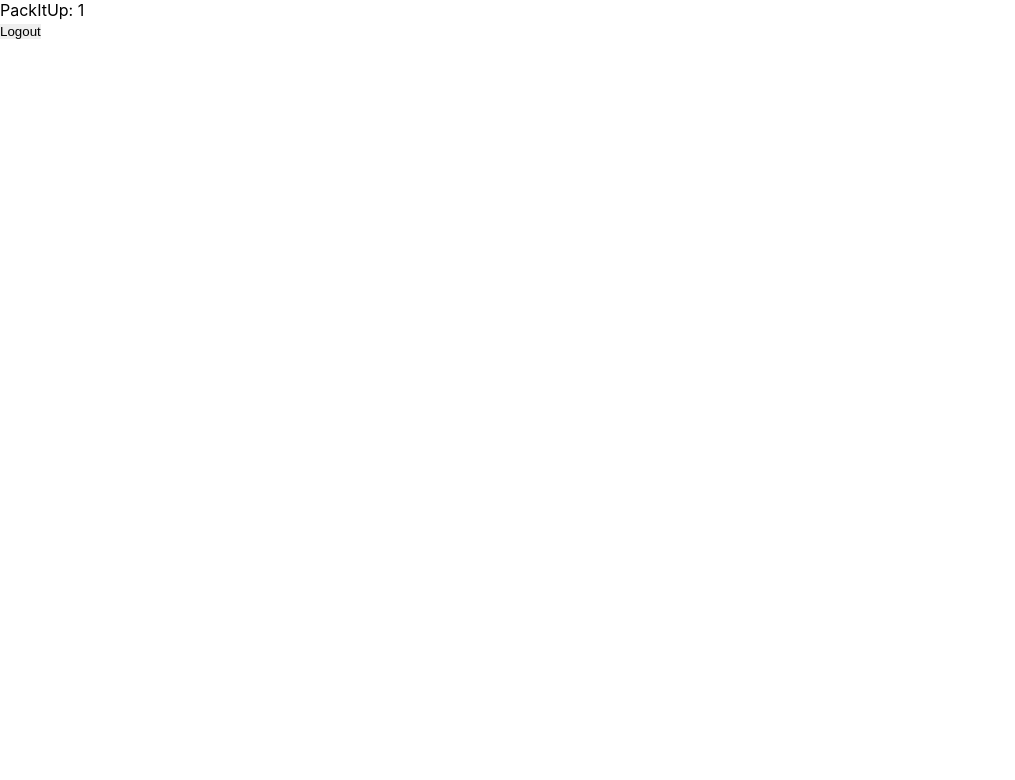
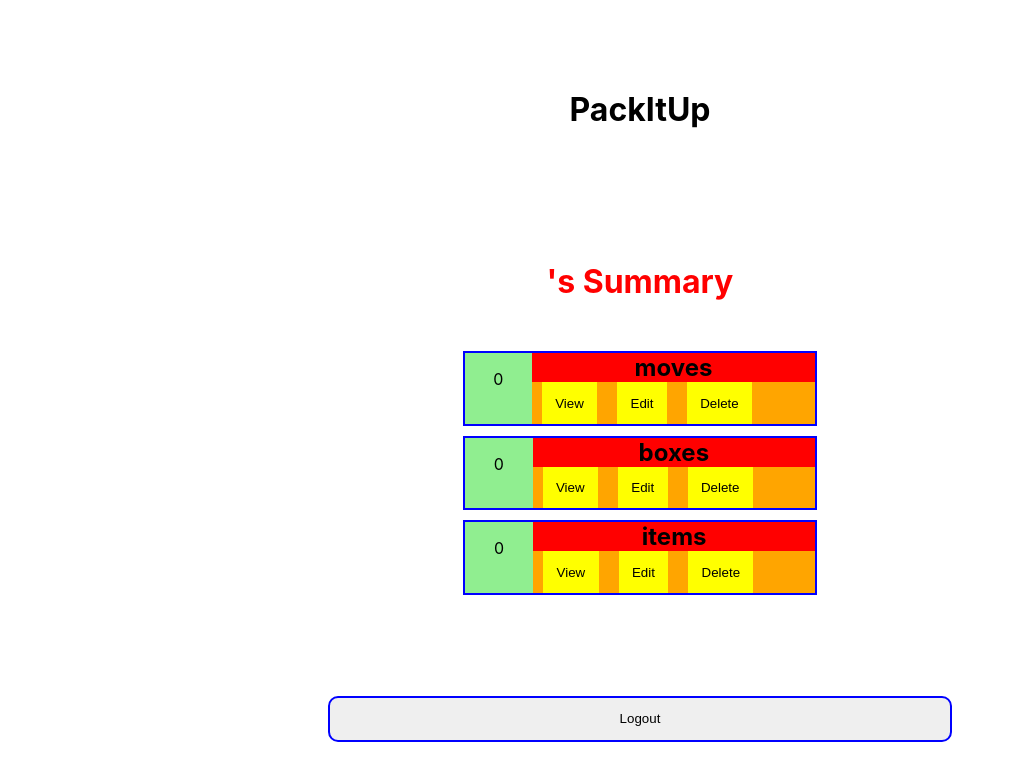
Before and after one commit to CheoR/pack-it-up, a React (Create React App) app: page /users in a window 1280 px wide. Shown: the top 780 px of the page, without its empty margins (0-1015 px from the left). Built offline with nearby package versions, Linux system fonts and the light colour scheme; no server answers; sample sign-in values are in the browser's storage.

Commit message:
feat: userpage automatically populates with summary of logged in user's moves, boxes, items

```diff
--- a/src/components/ApplicationViews.jsx
+++ b/src/components/ApplicationViews.jsx
@@ -1,7 +1,12 @@
 
 import React from "react"
 import { Route } from "react-router-dom"
-import { UserPage } from "./routes/users/UserPage"
+import { UserPage } from "./routes/userPages/UserPage"
+import { MoveProvider } from "./moves/MoveProvider"
+import { BoxProvider } from "./boxes/BoxProvider"
+import { ItemProvider } from "./items/ItemProvider"
+
+
 // import { Home } from "./Home"
 
 // import { CustomerList } from "./customer/CustomerList"
@@ -26,9 +31,11 @@ import { UserPage } from "./routes/users/UserPage"
 export const ApplicationViews = () => {
  return (
   <>
-    {/* <Route exact path="/users">
-      <UserPage />
-    </Route> */}
+    <Route exact path="/users">
+      <MoveProvider><BoxProvider><ItemProvider>
+        <UserPage />
+      </ItemProvider></BoxProvider></MoveProvider>
+    </Route>
 
    {/* Render the animal list when http://localhost:3000/locations */}
    {/* <LocationProvider> */}
--- a/src/components/PackItUp.jsx
+++ b/src/components/PackItUp.jsx
@@ -6,7 +6,7 @@ import { Register } from "./auth/Register";
 
 import { ApplicationViews } from "./ApplicationViews";
 import { LandingPage } from "./routes/landingPage/LandingPage"
-import { UserPage } from "./routes/users/UserPage";
+import { UserPage } from "./routes/userPages/UserPage";
 
 export const PackItUp = () => (
   <>
@@ -16,7 +16,8 @@ export const PackItUp = () => (
    return (
     <>
     { /* Components that are rendered when the user is authenticated go inside this React fragment */}
-    <UserPage />
+    {/* <UserPage /> */}
+    <ApplicationViews />
     </>
    )
   } else {
--- a/src/components/routes/users/UserPage.jsx
+++ b/src/components/routes/userPages/UserPage.jsx
@@ -1,11 +1,14 @@
 import React from "react"
+import { SummaryList } from "../../summary/SummaryList"
+import "./userPage.css"
 
 export const UserPage = () => {
  const loggedInUserId = parseInt(sessionStorage.getItem("app_user_id"))
+
  return (
   <main className="userPage">
-   <header className="userPage__header">PackItUp: { loggedInUserId }</header>
-   <section className="userPage__summary"></section>
+   <h1 className="userPage__header">PackItUp</h1>
+   <SummaryList loggedInUserId={loggedInUserId} />
    <button className="userPage__btn--logout">Logout</button>
   </main>
  )
--- /dev/null
+++ b/src/components/routes/userPages/userPage.css
@@ -0,0 +1,40 @@
+*,
+*::before,
+*::after {
+  margin: 0;
+  padding: 0;
+  border: 0;
+  box-sizing: border-box;
+  text-decoration: none;
+  list-style: none;
+  overflow-wrap: break-word;
+
+  /* border: 1px solid red; */
+}
+
+.userPage {
+  height: 100vh;
+  display: flex;
+  flex-direction: column;
+  justify-content: space-around;
+  align-items: center;
+}
+
+.userPage,
+.userPage__header,
+.userPage__btn--logout {
+  padding: 1em;
+}
+
+.userPage__header,
+.userPage__btn--logout {
+  text-align: center;
+}
+
+.userPage__btn--logout {
+  display: block;
+  /* margin: 10px auto; */
+  width: 50%;
+  border: 2px solid blue;
+  border-radius: 10px;
+}
--- /dev/null
+++ b/src/components/summary/Summary.jsx
@@ -0,0 +1,20 @@
+import React from "react"
+import { Link } from "react-router-dom"
+
+import "./summary.css"
+
+
+export const Summary = ({ data } ) => {
+
+ return (
+  <section className="summary">
+   <div className="summary__dataLength">{ data.collection.length }</div>
+   <div className="summary__buttons">
+    <h2 className="summary__moveType">{ data.type }</h2>
+    <Link to="/"><button className="summary__linkBtn--view" >View</button></Link>
+    <Link to="/"><button className="summary__linkBtn--edit" >Edit</button></Link>
+    <Link to="/"><button className="summary__linkBtn--delete" >Delete</button></Link>
+   </div>
+  </section>
+ )
+}
--- /dev/null
+++ b/src/components/summary/SummaryList.jsx
@@ -0,0 +1,49 @@
+import React, { useContext, useEffect } from "react"
+
+import { MoveContext } from "../moves/MoveProvider"
+import { BoxContext } from "../boxes/BoxProvider"
+import { ItemContext } from "../items/ItemProvider"
+import { Summary } from "./Summary"
+import "./summaryList.css"
+
+
+export const SummaryList = ({ loggedInUserId }) => {
+
+ const { moves, getMoves } = useContext(MoveContext)
+ const { boxes, getBoxes } = useContext(BoxContext)
+ const { items, getItems } = useContext(ItemContext)
+
+ useEffect(() => {
+  getMoves()
+    .then(getBoxes)
+    .then(getItems)
+ }, []) // useEffect
+
+
+  const movesData = {
+    type: "moves",
+    collection: moves.filter(move => move.userId === loggedInUserId)
+  }
+
+  const boxesData = {
+    type: "boxes",
+    collection: boxes.filter(box => movesData.collection.find(move => box.moveId === move.id))
+  }
+
+  const itemsData = {
+    type: "items",
+    collection: items.filter(item => boxesData.collection.find(box => item.boxId === box.id))
+  }
+
+  const loggedInUserName = moves.find(move => move.userId === loggedInUserId)
+  const dataToRender = [movesData, boxesData, itemsData]
+
+  return (
+    <div className="summaryList">
+      <h1 className="summaryList__header">{ loggedInUserName?.user.username }'s Summary</h1>
+      {
+        dataToRender.map((payload, i) => <Summary key={i} data={payload} />)
+      }
+    </div>
+  )
+}
--- /dev/null
+++ b/src/components/summary/summary.css
@@ -0,0 +1,48 @@
+*,
+*::before,
+*::after {
+  margin: 0;
+  padding: 0;
+  border: 0;
+  box-sizing: border-box;
+  text-decoration: none;
+  list-style: none;
+  overflow-wrap: break-word;
+
+  border: 1px solid blue;
+}
+
+.summary {
+  border: 2px solid blue;
+  display: flex;
+  background: orange;
+  text-align: center;
+  justify-content: space-between;
+  margin-top: 10px;
+}
+
+.summary__dataLength {
+  padding: 1em;
+  background: lightgreen;
+  width: 20%;
+  text-align: center;
+}
+
+.summary__buttons {
+  display: flex;
+  flex-wrap: wrap;
+}
+
+.summary__moveType {
+  width: 100%;
+  display: block;
+  background: red;
+}
+
+.summary__linkBtn--view,
+.summary__linkBtn--edit,
+.summary__linkBtn--delete {
+  background: yellow;
+  padding: 1em;
+  margin: 0 10px;
+}
--- a/src/components/routes/users/userPage.css
+++ b/src/components/summary/summaryList.css
@@ -11,3 +11,13 @@
 
   /* border: 1px solid red; */
 }
+
+.summaryList {
+  /* border: 2px solid red; */
+  padding: 1em;
+}
+.summaryList__header {
+  text-align: center;
+  color: red;
+  margin-bottom: 50px;
+}
```
